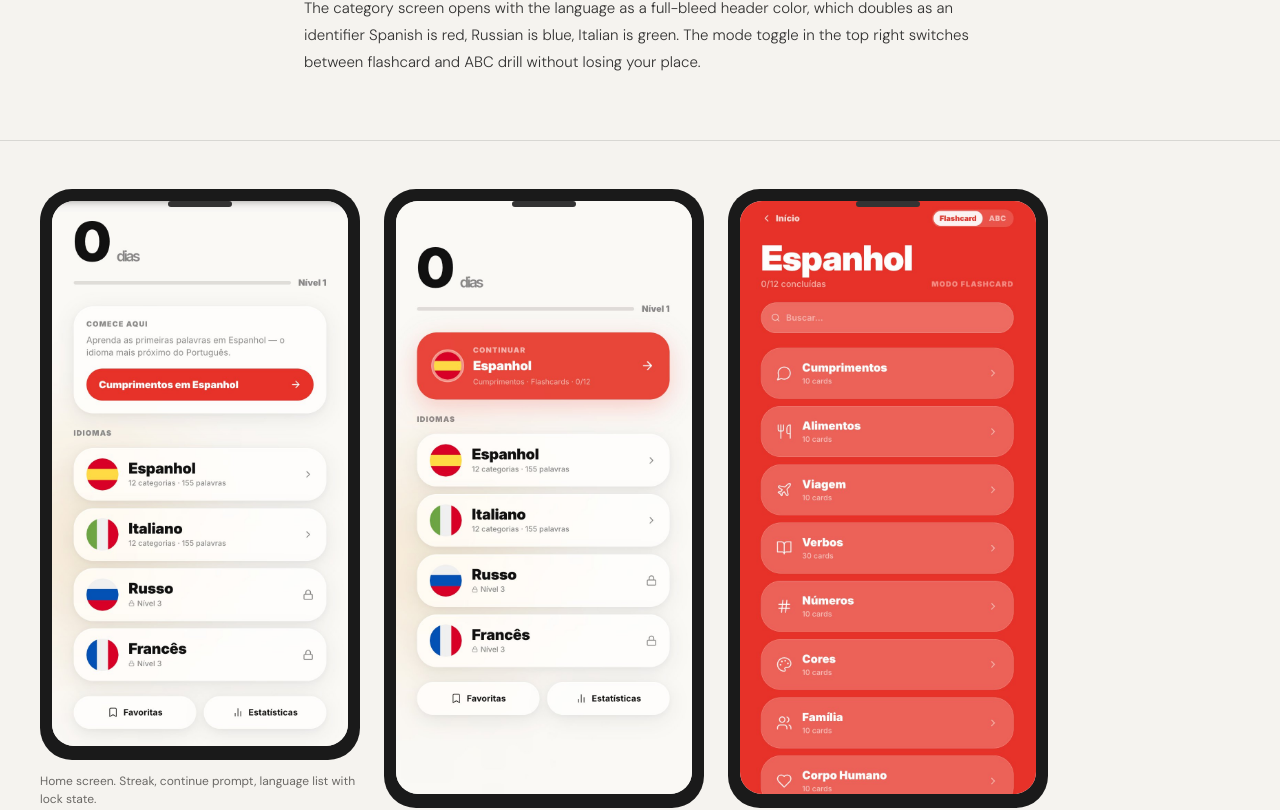
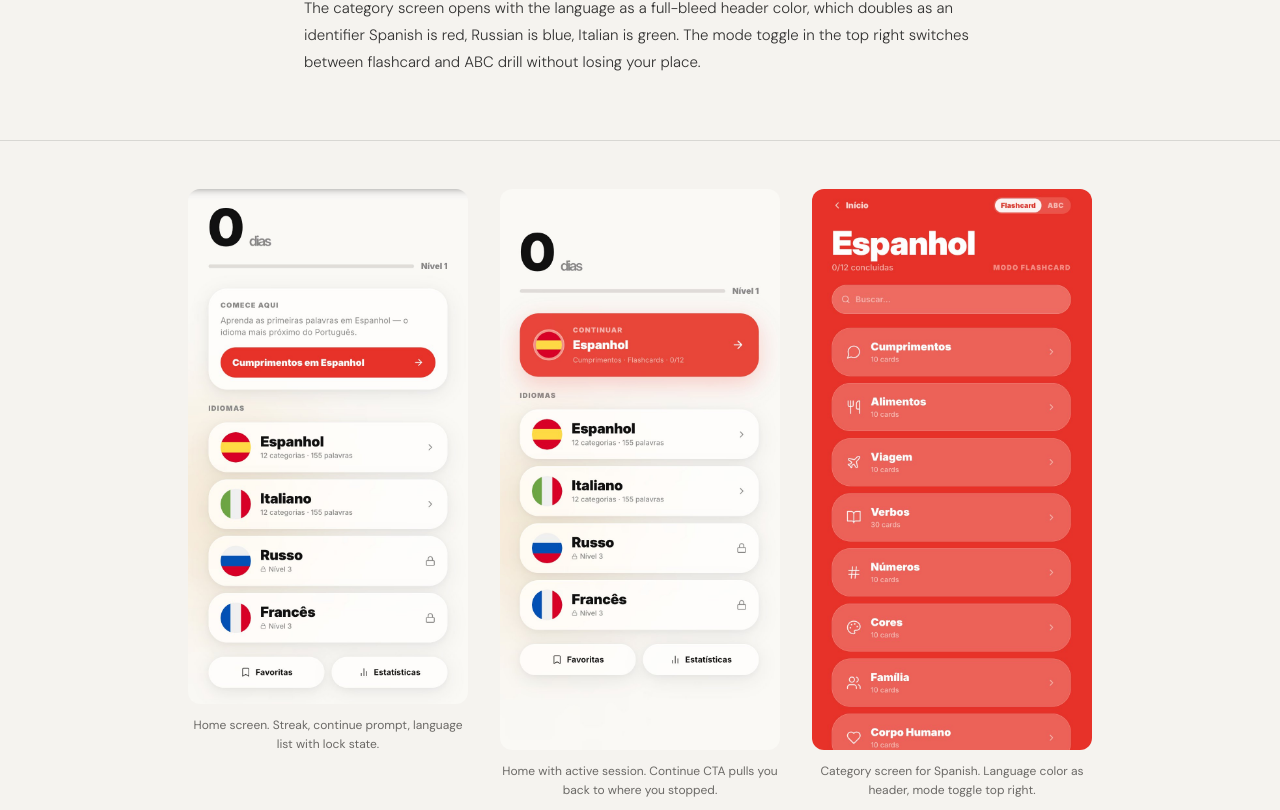
Before and after one commit to cruz-felipe/ux-portfolio, a Next.js app: page /work/vocabulary in a window 1280 px wide. Shown: the part 1056-1866 px from the top of the page. Built offline with nearby package versions, Linux system fonts and the light colour scheme.

Commit message:
Add files via upload

```diff
--- a/app/globals.css
+++ b/app/globals.css
@@ -77,3 +77,58 @@ h1, h2, h3, h4 { font-family: var(--font-display); }
     transition-duration: 0.01ms !important;
   }
 }
+
+/* Page transition */
+.page-enter {
+  animation: pageEnter 0.35s cubic-bezier(0.16,1,0.3,1) forwards;
+}
+@keyframes pageEnter {
+  from { opacity: 0; transform: translateY(16px); }
+  to   { opacity: 1; transform: translateY(0); }
+}
+
+/* Section scroll reveal */
+.reveal {
+  opacity: 0;
+  transform: translateY(24px);
+  transition: opacity 0.6s ease, transform 0.6s cubic-bezier(0.16,1,0.3,1);
+}
+.reveal.visible {
+  opacity: 1;
+  transform: translateY(0);
+}
+@media (prefers-reduced-motion: reduce) {
+  .reveal { opacity: 1; transform: none; transition: none; }
+  .page-enter { animation: none; }
+}
+
+/* Custom focus rings */
+:focus-visible {
+  outline: 2px solid var(--red);
+  outline-offset: 2px;
+  border-radius: 2px;
+}
+
+/* Image loading placeholder */
+img {
+  background-color: color-mix(in srgb, var(--ink) 6%, var(--paper));
+}
+
+/* Skip to content */
+.skip-link {
+  position: absolute;
+  top: -100%;
+  left: 1rem;
+  background: var(--red);
+  color: white;
+  padding: 0.5rem 1rem;
+  font-family: var(--font-body);
+  font-size: 13px;
+  z-index: 999;
+  border-radius: 0 0 3px 3px;
+  text-decoration: none;
+  transition: top 0.15s;
+}
+.skip-link:focus {
+  top: 0;
+}
--- a/app/layout.tsx
+++ b/app/layout.tsx
@@ -36,6 +36,7 @@ export default function RootLayout({
       <body>
         <ResponsiveStyles />
         <Cursor />
+        <a href="#main-content" className="skip-link">Skip to content</a>
         {children}
       </body>
     </html>
--- a/app/work/b2b-sales-rescue/page.tsx
+++ b/app/work/b2b-sales-rescue/page.tsx
@@ -43,8 +43,6 @@ const data: CaseStudyData = {
       body: [
         "We replaced the 7-tool labyrinth with a 3-step Express Flow for standard proposals. Manager approvals were automated. Installation tracking was built into the flow. Manual email chains were eliminated.",
         "We also rebranded the interface to match the customer's identity. That decision significantly increased sales team buy-in and accelerated platform adoption beyond what the usability improvements alone would have achieved. Sometimes the right UX decision is not about task efficiency.",
-        "The most important design decision on this project was knowing what not to build. Negotiating feature scope with stakeholders and proving through the matrix why certain requests had to wait is what allowed the MVP to land with adoption. A complete solution that nobody uses is not a solution.",
-        "If I were doing this again, I would have rebranded earlier in the process and used it as a tool for stakeholder alignment from the start. The visual identity shift changed how the sales team talked about the product to management, which made every subsequent conversation easier.",
       ],
     },
   ],
--- a/app/work/dane-telecom/page.tsx
+++ b/app/work/dane-telecom/page.tsx
@@ -50,7 +50,6 @@ const data: CaseStudyData = {
       title: "Doing this without breaking what was running",
       body: [
         "The hardest constraint was that the product was live and delivering. We could not restructure the system in one move. Every change had to be batched carefully to avoid disrupting features and handoffs already in progress.",
-        "We worked in incremental batches, validating each change before moving to the next. This taught me something I apply to every system project now: the sequencing of a restructure matters as much as its architecture. A correct system that breaks ongoing work is not a solution.",
         "Being on-site for three months changed the quality of collaboration in ways remote work could not have replicated. Working directly alongside the client's designers and product team gave me a ground-level understanding of how they made decisions, what they trusted and where the real friction was. I also brought back a firsthand experience of how Danish teams work: a directness and mutual respect between disciplines that shaped how I run cross-functional projects today.",
         "If I were doing this again, I would push for the roadmap alignment conversation in week one, not week three. The two weeks before that meeting were the least efficient of the engagement because we were designing without the full picture.",
       ],
--- a/components/Footer.tsx
+++ b/components/Footer.tsx
@@ -121,14 +121,11 @@ export default function Footer() {
 
       {/* Right — Colophon */}
       <div style={{ display: "flex", flexDirection: "column", alignItems: "flex-end", gap: "0.4rem" }}>
-        <div style={{ display: "flex", alignItems: "center", gap: "0.5rem", marginBottom: "0.25rem" }}>
+        <div style={{ marginBottom: "0.25rem" }}>
           <>
             <img src="/logo.svg" alt="Felipe Cruz" className="footer-logo-light" style={{ height: "24px", width: "auto", display: "block" }} />
             <img src="/logo-dark.svg" alt="Felipe Cruz" className="footer-logo-dark" style={{ height: "24px", width: "auto", display: "none" }} />
           </>
-          <span style={{ fontFamily: "var(--font-display)", fontSize: "14px", fontWeight: 700 }}>
-            Felipe Cruz
-          </span>
         </div>
         <span style={{ fontFamily: "var(--font-body)", fontSize: "12px", color: "var(--muted)" }}>
           Senior UI Designer · Team Lead
--- a/components/case-study/CaseLayout.tsx
+++ b/components/case-study/CaseLayout.tsx
@@ -77,10 +77,23 @@ export default function CaseLayout({ data }: { data: CaseStudyData }) {
     return () => clearTimeout(t);
   }, []);
 
+  const sectionsRef = useRef<HTMLDivElement>(null);
+  useEffect(() => {
+    const el = sectionsRef.current;
+    if (!el) return;
+    const items = el.querySelectorAll("section, .artifact-section");
+    const observer = new IntersectionObserver(
+      (entries) => entries.forEach(e => { if (e.isIntersecting) e.target.classList.add("visible"); }),
+      { threshold: 0.08 }
+    );
+    items.forEach(item => { item.classList.add("reveal"); observer.observe(item); });
+    return () => observer.disconnect();
+  }, []);
+
   const maxW = data.wideHero ? "820px" : "700px";
 
   return (
-    <main style={{ background: "var(--paper)", color: "var(--ink)", minHeight: "100vh" }}>
+    <main className="page-enter" style={{ background: "var(--paper)", color: "var(--ink)", minHeight: "100vh" }}>
 
       {/* Back nav */}
       <div style={{
@@ -185,7 +198,7 @@ export default function CaseLayout({ data }: { data: CaseStudyData }) {
       </section>
 
       {/* Body sections */}
-      <div>
+      <div ref={sectionsRef}>
         {data.sections.map((section, si) => (
           <div key={si}>
             <section style={{
@@ -205,13 +218,15 @@ export default function CaseLayout({ data }: { data: CaseStudyData }) {
             </section>
 
             {section.screens && section.screens.length > 0 && (
-              <div style={{ padding: "3rem 2.5rem", borderBottom: "0.5px solid var(--border)" }}>
-                <ScreenGallery screens={section.screens} />
+              <div style={{ padding: "3rem 2.5rem", borderBottom: "0.5px solid var(--border)", display: "flex", justifyContent: "center" }}>
+                <div style={{ width: "100%", maxWidth: "960px" }}>
+                  <ScreenGallery screens={section.screens} />
+                </div>
               </div>
             )}
 
             {data.artifacts[si] && (
-              <section style={{ padding: "3rem 2.5rem", borderBottom: "0.5px solid var(--border)", background: "color-mix(in srgb, var(--ink) 2%, var(--paper))" }}>
+              <section className="artifact-section" style={{ padding: "3rem 2.5rem", borderBottom: "0.5px solid var(--border)", background: "color-mix(in srgb, var(--ink) 2%, var(--paper))" }}>
                 <div style={{ border: "0.5px solid var(--border)", borderRadius: "3px", padding: "2rem", marginBottom: "1.25rem", background: "var(--paper)", overflowX: "auto" }}>
                   {data.artifacts[si].component}
                 </div>
--- a/components/case-study/ScreenGallery.tsx
+++ b/components/case-study/ScreenGallery.tsx
@@ -1,4 +1,5 @@
 "use client";
+import { useState } from "react";
 
 interface ScreenProps {
   src: string;
@@ -6,39 +7,88 @@ interface ScreenProps {
 }
 
 export function ScreenGallery({ screens }: { screens: ScreenProps[] }) {
+  const [lightbox, setLightbox] = useState<number | null>(null);
+
   return (
-    <div className="screen-gallery" style={{ display: "grid", gap: "1.5rem", alignItems: "start" }}>
-      {screens.map((screen, i) => (
-        <div key={i}>
+    <>
+      <div className="screen-gallery" style={{
+        display: "grid",
+        gap: "2rem",
+        alignItems: "start",
+        justifyContent: "center",
+      }}>
+        {screens.map((screen, i) => (
+          <div key={i}
+            style={{ display: "flex", flexDirection: "column", alignItems: "center", cursor: "zoom-in" }}
+            onClick={() => setLightbox(i)}
+          >
+            <div style={{ width: "100%", background: "var(--border)", borderRadius: "12px", overflow: "hidden" }}>
+              <img
+                src={screen.src}
+                alt={screen.caption}
+                style={{ width: "100%", display: "block" }}
+                loading="lazy"
+              />
+            </div>
+            <p style={{
+              fontFamily: "var(--font-body)", fontSize: "12px",
+              color: "var(--muted)", lineHeight: 1.55,
+              marginTop: "0.75rem", textAlign: "center",
+            }}>
+              {screen.caption}
+            </p>
+          </div>
+        ))}
+      </div>
+
+      {/* Lightbox */}
+      {lightbox !== null && (
+        <div
+          onClick={() => setLightbox(null)}
+          style={{
+            position: "fixed", inset: 0, zIndex: 999,
+            background: "rgba(10,10,10,0.92)",
+            display: "flex", flexDirection: "column",
+            alignItems: "center", justifyContent: "center",
+            padding: "2rem", cursor: "zoom-out",
+          }}
+        >
+          <img
+            src={screens[lightbox].src}
+            alt={screens[lightbox].caption}
+            style={{
+              maxHeight: "80vh", maxWidth: "420px",
+              width: "100%", borderRadius: "16px",
+              display: "block",
+            }}
+          />
+          <p style={{
+            fontFamily: "var(--font-body)", fontSize: "13px",
+            color: "rgba(255,255,255,0.5)", marginTop: "1.25rem",
+            textAlign: "center", maxWidth: "380px",
+          }}>
+            {screens[lightbox].caption}
+          </p>
           <div style={{
-            background: "#1A1A1A",
-            borderRadius: "32px",
-            padding: "12px 12px 14px",
-            position: "relative",
+            display: "flex", gap: "1rem", marginTop: "1.5rem",
           }}>
-            <div style={{
-              position: "absolute",
-              top: "12px",
-              left: "50%",
-              transform: "translateX(-50%)",
-              width: "64px",
-              height: "6px",
-              background: "#333",
-              borderRadius: "3px",
-              zIndex: 2,
-            }}/>
-            <div style={{ borderRadius: "22px", overflow: "hidden", background: "#F5F3EF" }}>
-              <img src={screen.src} alt={screen.caption} style={{ width: "100%", display: "block" }}/>
-            </div>
+            {screens.map((_, i) => (
+              <button key={i}
+                onClick={(e) => { e.stopPropagation(); setLightbox(i); }}
+                style={{
+                  width: i === lightbox ? "24px" : "6px", height: "6px",
+                  borderRadius: "3px", border: "none", cursor: "pointer",
+                  background: i === lightbox ? "var(--red)" : "rgba(255,255,255,0.25)",
+                  transition: "all 0.2s", padding: 0,
+                }}
+              />
+            ))}
           </div>
-          <p style={{
-            fontFamily: "var(--font-body)", fontSize: "12px",
-            color: "var(--muted)", lineHeight: 1.55, marginTop: "0.75rem",
-          }}>
-            {screen.caption}
+          <p style={{ fontFamily: "var(--font-body)", fontSize: "11px", color: "rgba(255,255,255,0.25)", marginTop: "1.5rem" }}>
+            Click anywhere to close
           </p>
         </div>
-      ))}
-    </div>
+      )}
+    </>
   );
 }
```
Also changed, not shown: app/work/predictive-support-hub/page.tsx (+5 -6 lines), app/work/quota-management/page.tsx (+7 -6 lines), components/ResponsiveStyles.tsx (+4 -4 lines).
